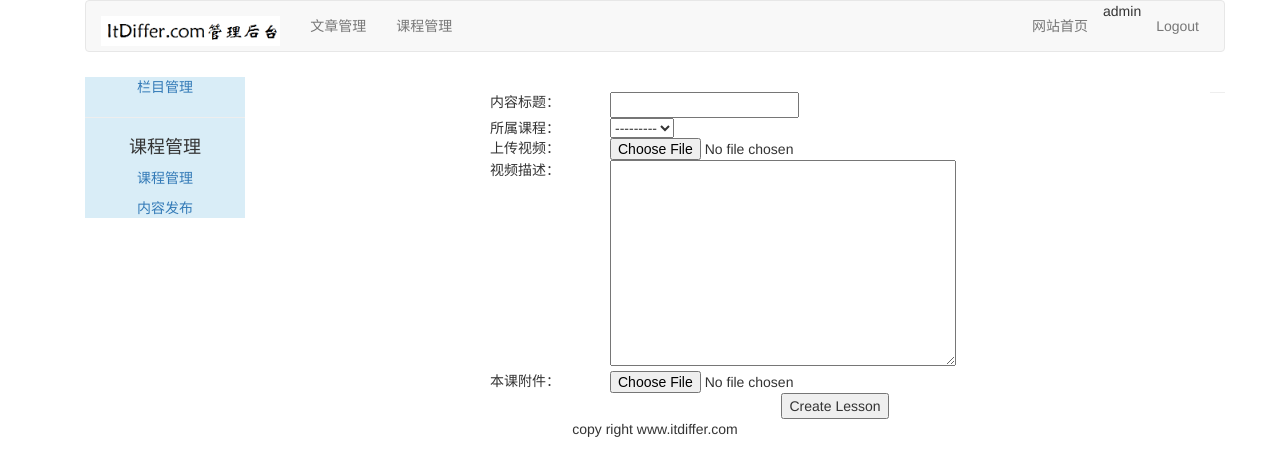
After one commit to FireMo/djangotest, a Django app: page /course/create-lesson/ in a window 1280 px wide. The commit adds this page. Shown: the top 476 px of the page. Run offline with Django 3.2, Linux system fonts and the light colour scheme; a user stored in the database is signed in; data that the repository does not hold is empty; some libraries are stand-ins or nearby versions.

Commit message:
类视图

```diff
--- a/course/forms.py
+++ b/course/forms.py
@@ -1,8 +1,18 @@
 from django import forms
-from .models import Course
+from .models import Course, Lesson
 
 
 class CreateCourseForm(forms.ModelForm):
     class Meta:
         model = Course
         fields = ("title", "overview")
+
+
+class CreateLessonForm(forms.ModelForm):
+    class Meta:
+        model = Lesson
+        fields = ['course', 'title', 'video', 'description', 'attach']
+
+    def __init__(self, user, *args, **kwargs):
+        super(CreateLessonForm, self).__init__(*args, **kwargs)
+        self.fields['course'].queryset = Course.objects.filter(user=user)
--- a/course/models.py
+++ b/course/models.py
@@ -3,7 +3,7 @@ from __future__ import unicode_literals
 from django.contrib.auth.models import User
 from django.db import models
 from slugify import slugify
-
+from .fields import OrderField
 # Create your models here.
 
 
@@ -23,3 +23,24 @@ class Course(models.Model):
 
     def __str__(self):
         return self.title
+
+
+def user_directory_path(instance, filename):
+    return "courses/user_{0}/{1}".format(instance.user.id, filename)
+
+
+class Lesson(models.Model):
+    user = models.ForeignKey(User, related_name="lesson_user")
+    course = models.ForeignKey(Course, related_name="lesson")
+    title = models.CharField(max_length=200)
+    video = models.FileField(upload_to=user_directory_path)
+    description = models.TextField(blank=True)
+    attach = models.FileField(blank=True, upload_to=user_directory_path)
+    created = models.DateTimeField(auto_now_add=True)
+    order = OrderField(blank=True, for_fields=['course'])
+
+    class Meta:
+        ordering = ['order']
+
+    def __str__(self):
+        return '{}.{}'.format(self.order, self.title)
--- a/course/urls.py
+++ b/course/urls.py
@@ -1,10 +1,11 @@
 from django.conf.urls import url
-from .views import AboutView, CourseListView, ManageCourseListView, CreateCourseView, DeleteCourseView
+from .views import AboutView, CourseListView, ManageCourseListView, CreateCourseView, DeleteCourseView, CreateLessonView
 
 urlpatterns = [
     url(r'about/$', AboutView.as_view(), name='about'),
     url(r'course-list/$', CourseListView.as_view(), name='course_list'),
     url(r'manage-course/$', ManageCourseListView.as_view(), name="manage_course"),
     url(r'create-course/$', CreateCourseView.as_view(), name="create_course"),
-    url(r'delete-course/(?P<pk>\d+)/$', DeleteCourseView.as_view(),name='delete_course'),
+    url(r'delete-course/(?P<pk>\d+)/$', DeleteCourseView.as_view(), name='delete_course'),
+    url(r'create-lesson/$', CreateLessonView.as_view(), name="create_lesson")
 ]
--- a/course/views.py
+++ b/course/views.py
@@ -6,8 +6,12 @@ from .models import Course
 from braces.views import LoginRequiredMixin
 from django.core.urlresolvers import reverse_lazy
 from django.views.generic.edit import CreateView, DeleteView
-from django.shortcuts import redirect
-from .forms import CreateCourseForm
+from django.shortcuts import redirect, render
+from django.views import View
+from .forms import CreateCourseForm, CreateLessonForm
+from .models import Lesson
+from django.http import HttpResponse
+import json
 # Create your views here.
 
 
@@ -52,5 +56,30 @@ class CreateCourseView(UserCourseMixin, CreateView):
 
 
 class DeleteCourseView(UserCourseMixin, DeleteView):
-    template_name = "course/manage/delete_course_confirm.html"
+    # template_name = "course/manage/delete_course_confirm.html"
     success_url = reverse_lazy("course:manage_course")
+
+    def dispatch(self, *args, **kwargs):
+        resp = super(DeleteCourseView, self).dispatch(*args, **kwargs)
+        if self.request.is_ajax():
+            response_data = {"result": "ok"}
+            return HttpResponse(json.dumps(response_data), content_type="application/json")
+        else:
+            return resp
+
+
+class CreateLessonView(LoginRequiredMixin, View):
+    model = Lesson
+    login_url = "/account/login/"
+
+    def get(self, request, *args, **kwargs):
+        form = CreateLessonForm(user=self.request.user)
+        return render(request, "course/manage/create_lesson.html", {"form": form})
+
+    def post(self, request, *args, **kwargs):
+        form = CreateLessonForm(self.request.user, request.POST, request.FILES)
+        if form.is_valid():
+            new_lesson = form.save(commit=False)
+            new_lesson.user = self.request.user
+            new_lesson.save()
+            return redirect("course:manage_course")
--- a/templates/article/leftslide.html
+++ b/templates/article/leftslide.html
@@ -6,5 +6,6 @@
     <div class="text-center" style="margin-top:5px;">
         <p><h4>课程管理</h4></p>
         <p><a href="{% url 'course:manage_course' %}">课程管理</a></p>
+        <p><a href="{% url 'course:create_lesson' %}">内容发布</a></p>
     </div>
 </div>
--- /dev/null
+++ b/templates/course/manage/create_lesson.html
@@ -0,0 +1,31 @@
+{% extends "article/base.html" %}
+{% block title %}create lesson{% endblock %}
+{% block content %}
+    <div style="margin-left: 200px;margin-top: 10px">
+    <form enctype="multipart/form-data" action="." method="post" class="form-horizontal">{% csrf_token %}
+        <div style="margin-top: 10px">
+            <div class="col-md-2 text-left"><span>内容标题：</span></div>
+            <div class="col-md-10 text-left">{{ form.title }}</div>
+        </div>
+        <div style="margin-top: 20px">
+            <div class="col-md-2 text-left"><span>所属课程：</span></div>
+            <div class="col-md-10 text-left">{{ form.course }}</div>
+        </div>
+        <div style="margin-top: 20px">
+            <div class="col-md-2 text-left"><span>上传视频：</span></div>
+            <div class="col-md-10 text-left">{{ form.video }}</div>
+        </div>
+        <div style="margin-top: 20px">
+            <div class="col-md-2 text-left"><span>视频描述：</span></div>
+            <div class="col-md-10 text-left">{{ form.description }}</div>
+        </div>
+        <div style="margin-top: 20px">
+            <div class="col-md-2 text-left"><span>本课附件：</span></div>
+            <div class="col-md-10 text-left">{{ form.attach }}</div>
+        </div>
+        <div style="margin-top: 20px" class="text-center">
+            <input type="submit" value="Create Lesson">
+        </div>
+    </form>
+    </div>
+{% endblock %}
```
Also changed, not shown: course/fields.py (added, +24 -0 lines), templates/course/manage/manage_course_list.html (+52 -3 lines), course/migrations/0002_lesson.py (added).
